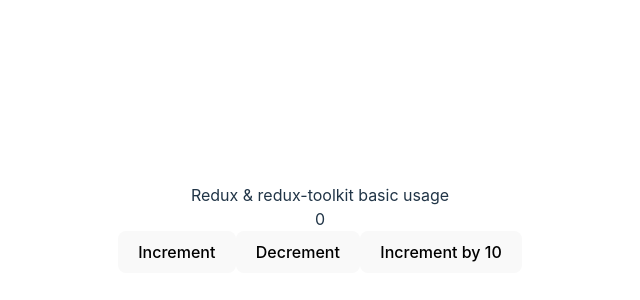
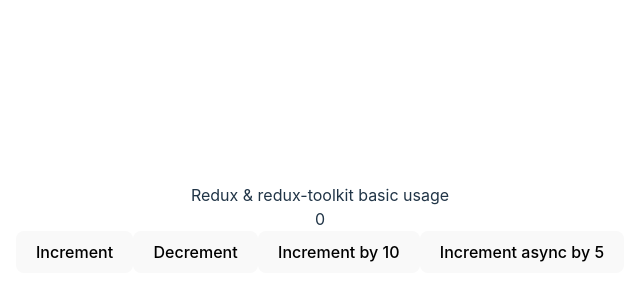
Before and after one commit to kristiyankiryakov/redux-toolkit, a React (Vite) app: page / in a window 1280 px wide. Shown: the part 172-472 px from the top of the page, without its empty margins (320-960 px from the left). Built offline with nearby package versions, Linux system fonts and the light colour scheme.

Commit message:
add async reducer

```diff
--- a/src/components/Counter.tsx
+++ b/src/components/Counter.tsx
@@ -1,11 +1,11 @@
 import {useDispatch, useSelector} from 'react-redux'
-import {RootState} from '../state/store';
-import {decrement, increment, incrementByAmount} from '../state/counter/counterSlice';
+import {AppDispatch, RootState} from '../state/store';
+import {decrement, increment, incrementAsync, incrementByAmount} from '../state/counter/counterSlice';
 
 const Counter = () => {
 
     const count = useSelector((state: RootState) => state.counter.value);
-    const dispatch = useDispatch();
+    const dispatch = useDispatch<AppDispatch>();
 
     return (
         <div>
@@ -14,6 +14,7 @@
                 <button onClick={() => dispatch(increment())} >Increment</button>
                 <button onClick={() => dispatch(decrement())} >Decrement</button>
                 <button onClick={() => dispatch(incrementByAmount(10))} >Increment by 10</button>
+                <button onClick={() => dispatch(incrementAsync(5))} >Increment async by 5</button>
             </div>
         </div>
     )
--- a/src/state/counter/counterSlice.ts
+++ b/src/state/counter/counterSlice.ts
@@ -1,4 +1,4 @@
-import {PayloadAction, createSlice} from "@reduxjs/toolkit";
+import {PayloadAction, createAsyncThunk, createSlice} from "@reduxjs/toolkit";
 
 interface CounterState {
     value: number;
@@ -22,8 +22,25 @@
         incrementByAmount: (state, action: PayloadAction<number>) => {
             state.value += action.payload;
         }
+    },
+    extraReducers: (builder) => {
+        builder.addCase(incrementAsync.pending, () => {
+            console.log("Incrent request is pending...");
+        })
+            .addCase(incrementAsync.fulfilled, (state, action: PayloadAction<number>) => {
+                state.value += action.payload;
+            })
     }
 });
+
+export const incrementAsync = createAsyncThunk(
+    "counter/incrementAsync",
+    async (amount: number) => {
+        // simulates async req
+        await new Promise((resolve) => setTimeout(resolve, 1000));
+        return amount;
+    }
+)
 
 export const {increment, decrement, incrementByAmount} = counterSlice.actions;
 
```
